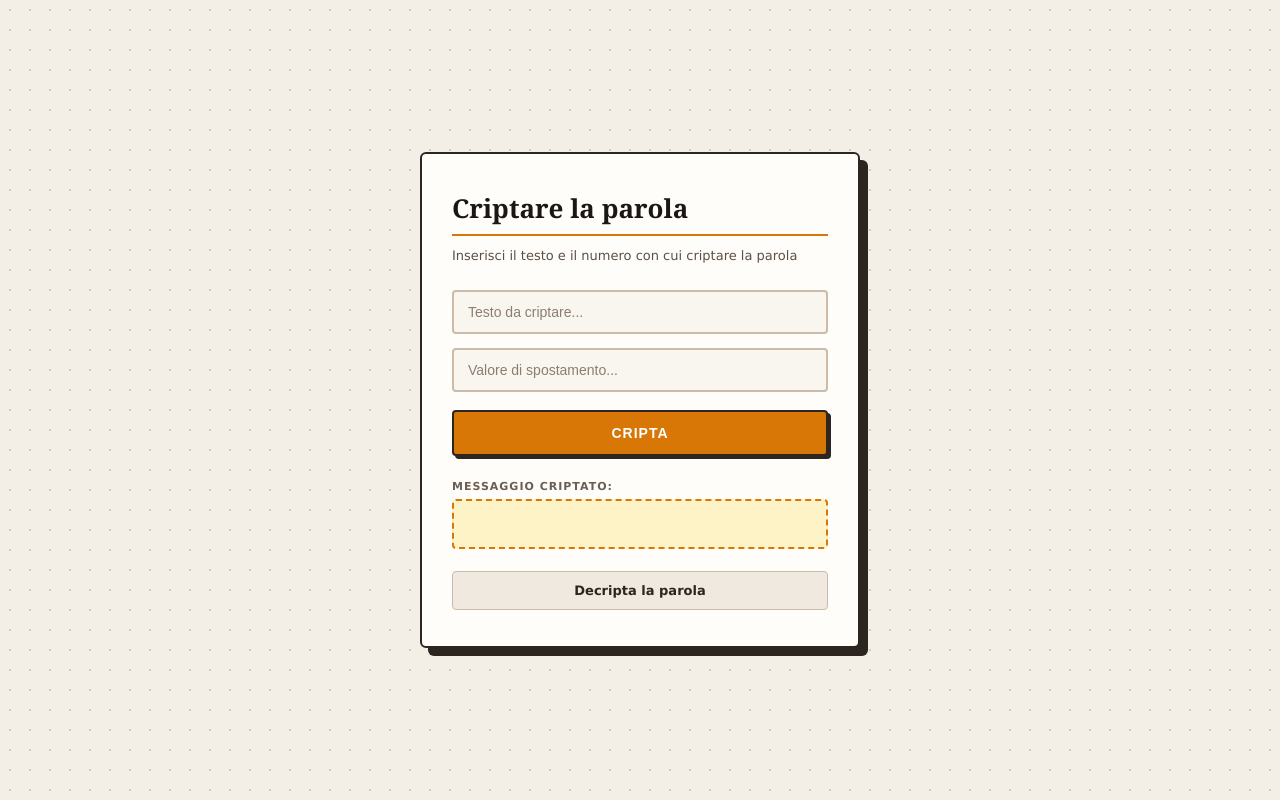
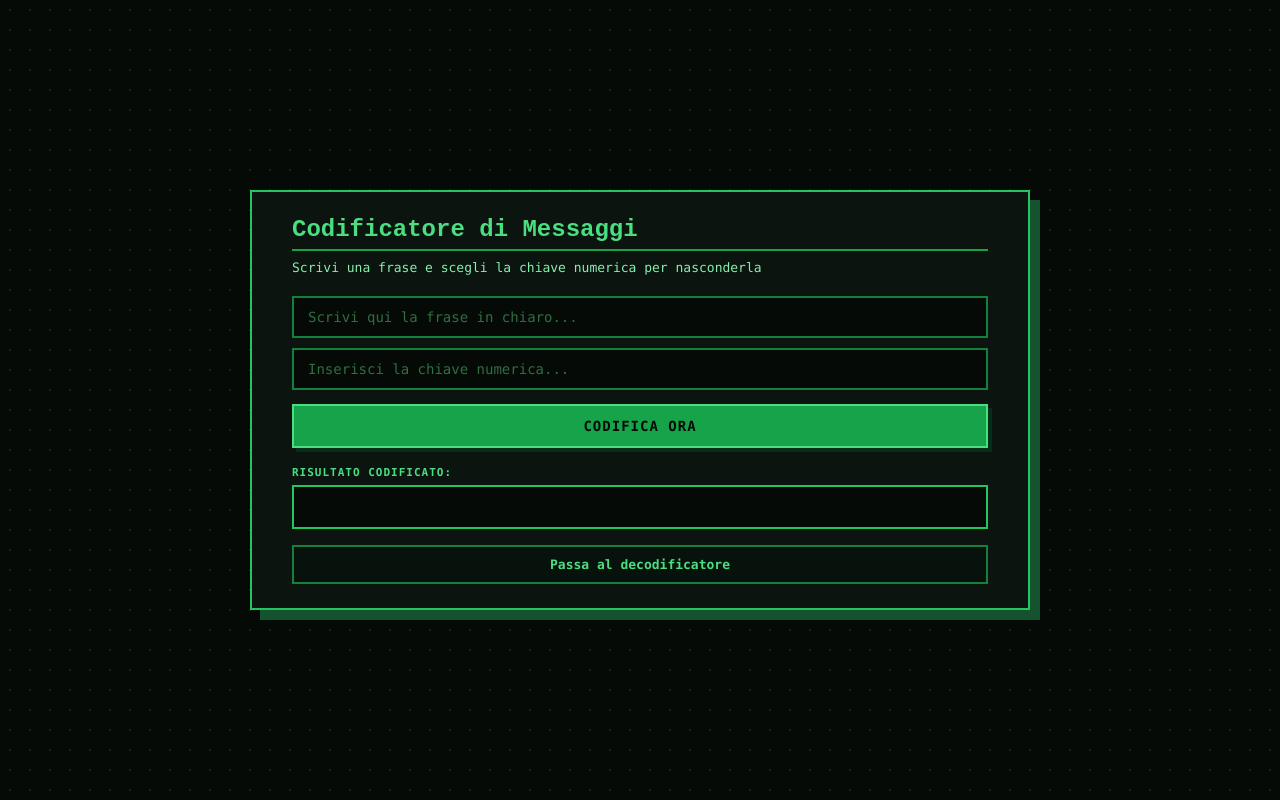
Before and after one commit to marco08fulci-cmd/mio-progetto, a plain HTML site: page Cifrariodicesare1.html in a window 1280 px wide. Drawn offline with Linux system fonts and the light colour scheme.

Commit message:
Update Cifrariodicesare1.html

```diff
--- a/Cifrariodicesare1.html
+++ b/Cifrariodicesare1.html
@@ -6,126 +6,129 @@
             box-sizing: border-box;
         }
         html {
-            background-color: #f4efe6;
-            background-image: radial-gradient(#d6cbb9 1px, transparent 1px);
+            background-color: #050a07;
+            background-image: radial-gradient(#0f291a 1px, transparent 1px);
             background-size: 20px 20px;
             min-height: 100vh;
             display: flex;
             align-items: center;
             justify-content: center;
             padding: 20px;
-            font-family: Verdana, Geneva, sans-serif;
+            font-family: "Consolas", "Courier New", monospace;
         }
         body {
-            background-color: #fffdf9;
-            border: 2px solid #2c2520;
-            border-radius: 6px;
-            padding: 36px 30px;
+            background-color: #0b140f;
+            border: 2px solid #22c55e;
+            border-radius: 0px;
+            padding: 24px 40px;
             width: 100%;
-            max-width: 440px;
-            box-shadow: 8px 8px 0px #2c2520;
-            color: #2c2520;
+            max-width: 780px;
+            box-shadow: 10px 10px 0px #14532d;
+            color: #bbf7d0;
             margin: 0;
         }
         h1 {
-            font-family: Georgia, "Times New Roman", serif;
-            font-size: 26px;
+            font-family: "Courier New", Courier, monospace;
+            font-size: 24px;
             font-weight: bold;
             text-align: left;
             margin: 0 0 6px 0;
-            color: #1c1714;
-            border-bottom: 2px solid #d97706;
-            padding-bottom: 8px;
+            color: #4ade80;
+            border-bottom: 2px solid #16a34a;
+            padding-bottom: 6px;
         }
         h4 {
             font-size: 13px;
             font-weight: normal;
             text-align: left;
-            margin: 10px 0 24px 0;
-            color: #5c5046;
-            line-height: 1.5;
+            margin: 8px 0 18px 0;
+            color: #86efac;
+            line-height: 1.4;
         }
         input {
             width: 100%;
-            padding: 12px 14px;
-            margin-bottom: 14px;
-            background-color: #f9f6f0;
-            border: 2px solid #cbbba8;
-            border-radius: 4px;
-            color: #2c2520;
+            padding: 11px 14px;
+            margin-bottom: 10px;
+            background-color: #050a07;
+            border: 2px solid #15803d;
+            border-radius: 0px;
+            color: #4ade80;
+            font-family: "Consolas", "Courier New", monospace;
             font-size: 14px;
             outline: none;
             transition: border-color 0.2s, background-color 0.2s;
         }
         input::placeholder {
-            color: #8c7d70;
+            color: #2e6f40;
         }
         input:focus {
-            border-color: #d97706;
-            background-color: #ffffff;
+            border-color: #4ade80;
+            background-color: #08120c;
         }
         button {
             width: 100%;
-            padding: 13px;
+            padding: 12px;
             margin-top: 4px;
-            background-color: #d97706;
-            border: 2px solid #2c2520;
-            border-radius: 4px;
-            color: #ffffff;
+            background-color: #16a34a;
+            border: 2px solid #4ade80;
+            border-radius: 0px;
+            color: #050a07;
+            font-family: "Consolas", "Courier New", monospace;
             font-size: 14px;
             font-weight: bold;
             letter-spacing: 1px;
             text-transform: uppercase;
             cursor: pointer;
-            box-shadow: 3px 3px 0px #2c2520;
+            box-shadow: 4px 4px 0px #052e16;
             transition: transform 0.1s, box-shadow 0.1s, background-color 0.2s;
         }
         button:hover {
-            background-color: #b45309;
+            background-color: #22c55e;
         }
         button:active {
             transform: translate(2px, 2px);
-            box-shadow: 1px 1px 0px #2c2520;
+            box-shadow: 2px 2px 0px #052e16;
         }
         p {
-            margin: 24px 0 6px 0;
+            margin: 18px 0 6px 0;
             font-size: 11px;
             font-weight: bold;
             text-transform: uppercase;
             letter-spacing: 1px;
-            color: #6b5e53;
+            color: #4ade80;
         }
         #boxOutputCifrato {
-            margin: 0 0 22px 0;
-            padding: 14px;
-            min-height: 50px;
-            background-color: #fef3c7;
-            border: 2px dashed #d97706;
-            border-radius: 4px;
+            margin: 0 0 16px 0;
+            padding: 12px 14px;
+            min-height: 44px;
+            background-color: #050a07;
+            border: 2px solid #22c55e;
+            border-radius: 0px;
             font-family: "Lucida Console", Monaco, monospace;
             font-size: 16px;
             text-transform: none;
             letter-spacing: 1px;
-            color: #78350f;
+            color: #86efac;
             word-break: break-all;
         }
         a {
             display: block;
             width: 100%;
             text-align: center;
-            margin-top: 10px;
-            padding: 11px;
-            background-color: #efe9df;
-            border: 1px solid #cbbba8;
-            border-radius: 4px;
-            color: #2c2520;
+            margin-top: 8px;
+            padding: 10px;
+            background-color: #08120c;
+            border: 2px solid #15803d;
+            border-radius: 0px;
+            color: #4ade80;
             text-decoration: none;
             font-size: 13px;
             font-weight: bold;
-            transition: background-color 0.2s;
+            transition: background-color 0.2s, color 0.2s;
         }
         a:hover {
-            background-color: #e2d8c8;
+            background-color: #14532d;
+            color: #bbf7d0;
         }
     </style>
     <script>
@@ -143,13 +146,13 @@
     </script>
 </head>
 <body>
-    <h1>Criptare la parola</h1>
-    <h4>Inserisci il testo e il numero con cui criptare la parola</h4>
-    <input type="text" id="campoTestoChiaro" placeholder="Testo da criptare...">
-    <input type="number" id="campoChiave" placeholder="Valore di spostamento...">
-    <button onclick="codificaTesto()">Cripta</button>
-    <p>messaggio criptato:</p>
+    <h1>Codificatore di Messaggi</h1>
+    <h4>Scrivi una frase e scegli la chiave numerica per nasconderla</h4>
+    <input type="text" id="campoTestoChiaro" placeholder="Scrivi qui la frase in chiaro...">
+    <input type="number" id="campoChiave" placeholder="Inserisci la chiave numerica...">
+    <button onclick="codificaTesto()">Codifica ora</button>
+    <p>Risultato codificato:</p>
     <p id="boxOutputCifrato"></p>
-    <a href="https://samuriva09-commits.github.io/scuola/cifrario-di-cesare/decripta.html">Decripta la parola</a>
+    <a href="https://samuriva09-commits.github.io/scuola/cifrario-di-cesare/decripta.html">Passa al decodificatore</a>
 </body>
 </html>
```
